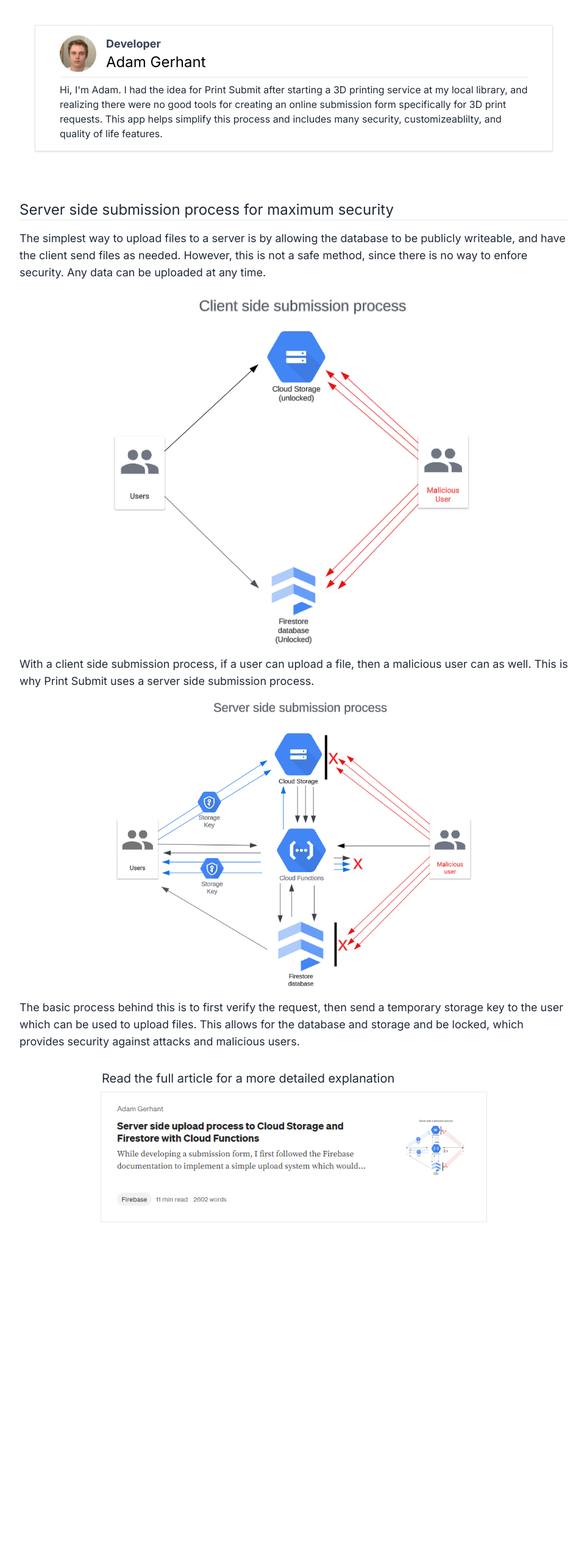
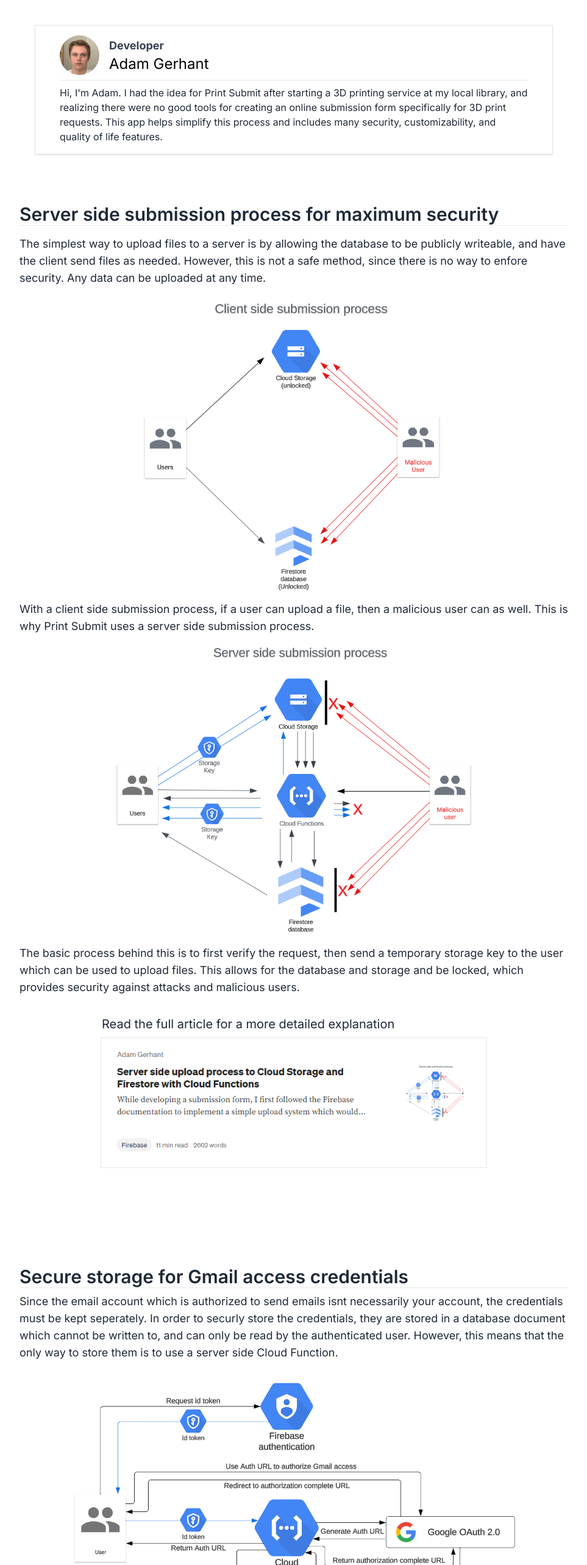
Before and after one commit to adamgerhant/printsubmit, a Next.js app: page /about in a window 1280 px wide. Shown: the part 80-2646 px from the top of the page at 61% size, without its empty margins (158-1121 px from the left). Before the commit the page ends 2184 px from the top, so only its background shows below. Built offline with nearby package versions, Linux system fonts and the light colour scheme.

Commit message:
authorization page

```diff
--- a/app/(landingpages)/about/page.tsx
+++ b/app/(landingpages)/about/page.tsx
@@ -1,6 +1,7 @@
 import logo from "@/public/Logo.svg"
 import clientSubmission from "@/public/mediumClientSide2.png"//"@/public/clientSubmission.png"
 import serverSubmission from "@/public/mediumServerSide.png"//from "@/public/serverSubmission.png"
+import oauthProccess from "@/public/OAuthProcess.png"
 import medium from "@/public/medium.png"
 import words from "@/public/words.png"
 import portrait from "@/public/portrait2.jpg"
@@ -37,7 +38,7 @@
 
                 <div className="border w-[850px] mt-14 px-10 py-4 self-center shadow">
                     <div className="flex flex-row mb-2 items-center">
-                        <img className="h-[60px] w-[60px] rounded-full" src={portrait.src}/>
+                        <img className="h-[65px] w-[65px] rounded-full" src={portrait.src}/>
                         <div className="flex flex-col ml-4 justify-end">
                             <p className="text-lg font-bold text-gray-700">Developer</p>
                             <p className="text-2xl">Adam Gerhant</p>
@@ -46,19 +47,19 @@
                     <hr/>
                     <div className="text text-gray-800 mt-2 w">Hi, I&apos;m Adam. I had the idea for Print Submit after starting a 3D printing service at my local library,
                      and realizing there were no good tools for creating an online submission form specifically for 3D print requests.
-                     This app helps simplify this process and includes many security, customizeablilty, and quality of life features.</div>
+                     This app helps simplify this process and includes many security, customizability, and quality of life features.</div>
                 </div>
 
 
                 <div className="w-[900px] mb-[100px] self-center mt-20 flex flex-col text-xl text-gray-800 ">
-                    <p className="text-2xl">Server side submission process for maximum security</p>
+                    <p className="text-3xl font-semibold">Server side submission process for maximum security</p>
 
                     <hr className="w-[900px] self-center"/>
 
                     <p className="text-gray-800 mt-4 text-lg">The simplest way to upload files to a server is by allowing the database to be publicly writeable,
                     and have the client send files as needed. However, this is not a safe method, since there is no way to enfore security. Any data can be uploaded at any time.
                     </p>
-                    <img className="w-[600px] self-center  mt-4"src={clientSubmission.src}/>
+                    <img className="w-[500px] self-center  mt-4"src={clientSubmission.src}/>
                     <p className="text-gray-800 mt-2 text-lg">With a client side submission process, if a user can upload a file, then a malicious user can as well. This is why Print Submit
                     uses a server side submission process.
                     </p>
@@ -66,6 +67,29 @@
                     <p className="text-gray-800 mt-2 text-lg"> The basic process behind this is to first verify the request, then send a temporary storage key to the user which can be used to upload files.
                     This allows for the database and storage and be locked, which provides security against attacks and malicious users.
                     </p>
+                    <div className="self-center w-[630px] mt-8">
+                        <p className="self-center text-left">Read the full article for a more detailed explanation</p>
+                    </div>
+                    <a href="https://medium.com/@adamgerhant/server-side-upload-process-to-cloud-storage-and-firestore-with-cloud-functions-c748384eee91"
+                        target="_blank"
+                        className="p-4 border self-center hover:shadow-lg transition mt-2 relative">
+                        <img className="w-[600px] z-1 self-center cursor-pointer"src={medium.src}/>
+                        <img className="z-2 absolute bottom-[28px] left-[148px] w-[60px]"src={words.src}/>
+                    </a>
+
+                    <p className="text-3xl mt-40 font-semibold">Secure storage for Gmail access credentials</p>
+                    <hr className="w-[900px] self-center"/>
+                    <p className="text-gray-800 mt-2 text-lg"> Since the email account which is authorized to send emails isnt necessarily your account, the credentials must be kept seperately.
+                    In order to securly store the credentials, they are stored in a database document which cannot be written to, and can only be read by the authenticated user.
+                    However, this means that the only way to store them is to use a server side Cloud Function.
+                    </p>
+
+                    <img className="w-[750px] self-center mt-8"src={oauthProccess.src}/>
+
+                    <p className="text-gray-800 mt-2 text-lg">
+                        By only using the server to read and write from the document which stores credentials, it allows the credentials to be kept secure and prevent any unauthorized users from accessing them.
+                    </p>
+
                     <div className="self-center w-[630px] mt-8">
                         <p className="self-center text-left">Read the full article for a more detailed explanation</p>
                     </div>
--- a/app/(main)/(dashboard)/emails/page.tsx
+++ b/app/(main)/(dashboard)/emails/page.tsx
@@ -9,7 +9,6 @@
     const [loading, setLoading] = useState(false);
     if(emailData&&submissionFormData){
       const auth = getAuth();
-
       const googleoauth = () => {
         if(auth.currentUser){
           auth.currentUser.getIdToken(/* forceRefresh */ true).then(function(idToken) {
--- a/app/authorizeEmail/page.tsx
+++ b/app/authorizeEmail/page.tsx
@@ -3,9 +3,8 @@
 import { useSearchParams } from 'next/navigation'
 import { User } from "@/@types/user";
 import { onAuthStateChanged } from "firebase/auth";
-import auth, { db } from "../firebase";
+import auth from "../firebase";
 import { useRouter } from "next/navigation";
-
 
 const AuthorizeEmail = () => {
     const [currentUser, setCurrentUser] = useState<User>({uid:"", email:""});
@@ -34,21 +33,21 @@
     }, []);
     const googleoauth = () => {
         if(auth.currentUser){
-          auth.currentUser.getIdToken(/* forceRefresh */ true).then(function(idToken) {
-            fetch('http://localhost:5001/dprintsubmissionapp/us-central1/api/googleLogin', {
+            auth.currentUser.getIdToken(true).then(function(idToken) {
+                fetch('https://us-central1-oauth-test.cloudfunctions.net/api/googleLogin', {
                 method: "POST",
                 headers: {
                     'Content-type': 'application/json'
                 },
                 body: JSON.stringify({"token": idToken})
-            })
-            .then((response) => response.json())
+                }).then((response) => response.json())
                 .then((result) => {
-              console.log(result)
                 window.open(result.url, "_self")
-            })
                 }).catch(function(error) {
-            console.log("couldnt get user token")
+                console.log("failed to fetch "+error)
+                });
+            }).catch(function(error) {
+                console.log("couldnt get user token "+error)
             });
         }
     }
@@ -56,12 +55,11 @@
     const searchParams = useSearchParams()
     const email = searchParams.get('email')
     const success = searchParams.get('success')
-    console.log(success)
     if(currentUser.email&&email){
         return(
             <div className="h-full flex flex-column justify-center">
                 <div className="rounded p-6 mt-10">
-                    <p className="text-3xl mb-4">Authorization {success?"complete":"failed"}</p>
+                    <p className="text-3xl mb-4">Authorization {success=="true"?"complete":"incomplete"}</p>
                     {success=="true"&&
                     <p className="text-lg">Your Print Submit account
                         <b> {currentUser.email} </b>
--- a/app/firebase.js
+++ b/app/firebase.js
@@ -22,8 +22,8 @@
 
 // Initialize Firebase
 const app = initializeApp(firebaseConfig);
+const auth = getAuth();
 
-const auth = getAuth();
 export default auth;
 export const storage = getStorage();
 export const db = getFirestore(app);
--- a/app/page.tsx
+++ b/app/page.tsx
@@ -95,7 +95,7 @@
             </div>
             <div className="flex flex-col ml-8 w-[500px]">
               <p className="text-4xl font-semibold mb-4 mt-2">Customize emails</p>
-              <p className="text-xl text-gray-600 mb-6">Use the email editor to select triggers to automatically send emails, customize subjust and body, and use variables for information from the submission.</p>
+              <p className="text-xl text-gray-600 mb-6">Use the email editor to select triggers to automatically send emails, customize subject and body, and use variables for information from the submission.</p>
               <hr/>
               <span className="rounded py-1 bg-blue-100 mt-6 w-28 text-center">
                 <p className="text-blue-600 font-bold">Features</p>
```
Also changed, not shown: public/OAuthProcess.png (added), 1 other file (tests, documents, lock files or other folders). Lines whose indentation alone changed are shown as unchanged.
